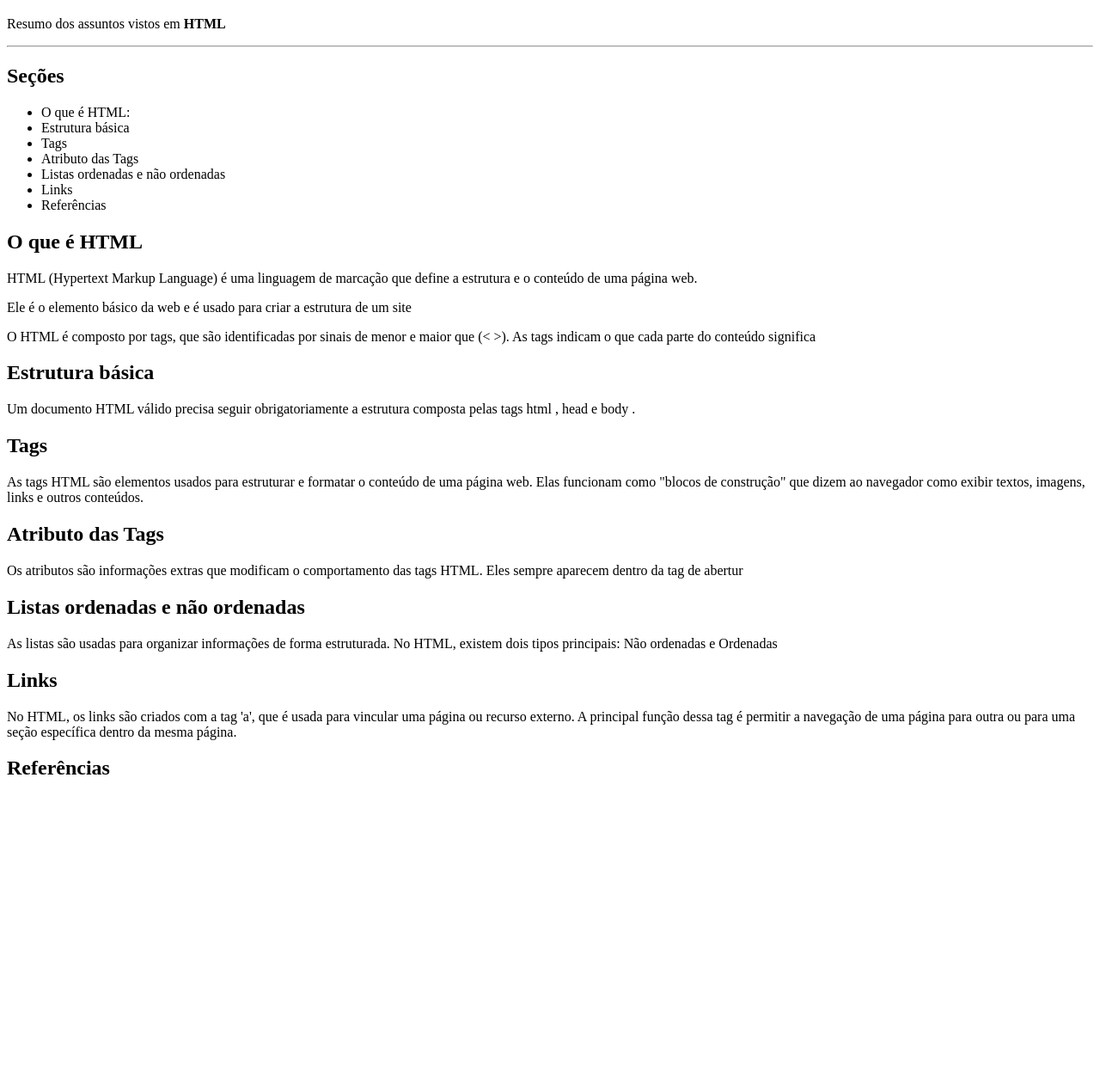
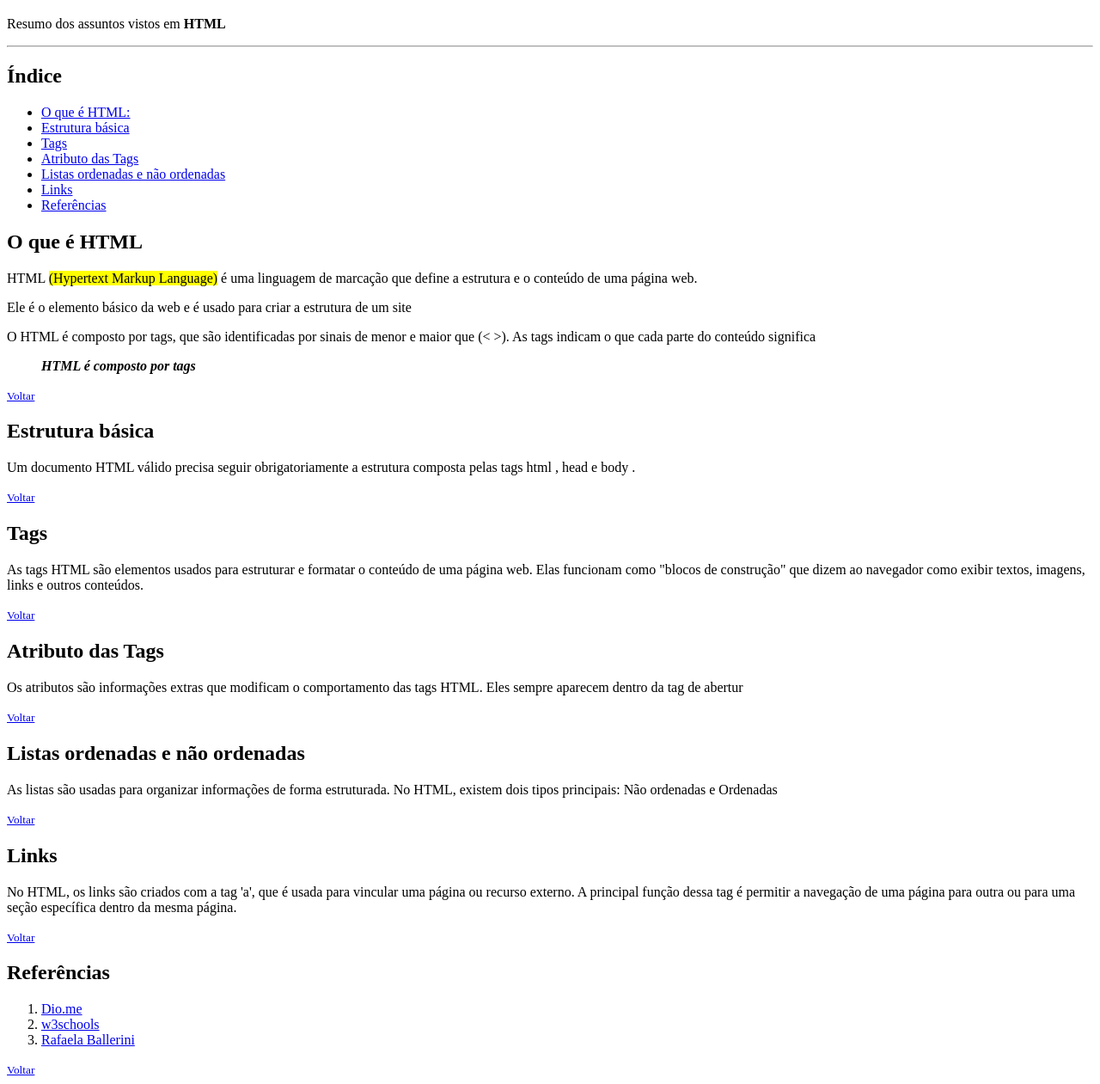
Before and after one commit to PaivaJON/dioHTML, a plain HTML site: page index.html in a window 1280 px wide. Shown: the part 61-1322 px from the top of the page at 86% size. Before the commit the page ends 988 px from the top, so only its background shows below. Drawn offline with Linux system fonts and the light colour scheme.

Commit message:
Organização do esqueleto e criação dos links.

```diff
--- a/index.html
+++ b/index.html
@@ -9,34 +9,53 @@
             <p>Resumo dos assuntos vistos em <strong>HTML</strong></p>
             <hr>
         </header>
-        <h2>Seções</h2>
+        <h2 id="indice">Índice</h2>
         <Section>
                 <ul>
-                    <li>O que é HTML:</li>
-                    <li>Estrutura básica</li>
-                    <li>Tags</li>
-                    <li>Atributo das Tags</li>
-                    <li>Listas ordenadas e não ordenadas</li>
-                    <li>Links</li>
-                    <li>Referências</li>
+                    <li><a href="#html">O que é HTML:</a></li>
+                    <li><a href="#estruturabasica">Estrutura básica</a></li>
+                    <li><a href="#tags">Tags</a></li>
+                    <li><a href="#atributotags">Atributo das Tags</a></li>
+                    <li><a href="#listas">Listas ordenadas e não ordenadas</a></li>
+                    <li><a href="#links">Links</a></li>
+                    <li><a href="#ref">Referências</a></li>
                 </ul>
         </Section>
-        <h2>O que é HTML</h2>
-            <p>HTML (Hypertext Markup Language) é uma linguagem de marcação que define a estrutura e o conteúdo de uma página web.</p>
+        <h2 id="html">O que é HTML</h2>
+            <p>HTML <mark>(Hypertext Markup Language)</mark> é uma linguagem de marcação que define a estrutura e o conteúdo de uma página web.</p>
             <p>Ele é o elemento básico da web e é usado para criar a estrutura de um site</p>
             <p>O HTML é composto por tags, que são identificadas por sinais de menor e maior que (< >). As tags indicam o que cada parte do conteúdo significa</p>
-        <h2>Estrutura básica</h2>
+            <blockquote><i><strong> HTML é composto por tags</strong></i></blockquote>
+            <small><a href="#indice">Voltar</a></small>
+        <h2 id="estruturabasica">Estrutura básica</h2>
             <p>Um documento HTML válido precisa seguir obrigatoriamente a estrutura composta pelas tags html , head e body .</p>
-        <h2>Tags</h2>
+            <small><a href="#indice">Voltar</a></small>
+        <h2 id="tags">Tags</h2>
             <p>As tags HTML são elementos usados para estruturar e formatar o conteúdo de uma página web. Elas funcionam como "blocos de construção" que dizem ao navegador como exibir textos, imagens, links e outros conteúdos.</p>
-        <h2>Atributo das Tags</h2>
+            <small><a href="#indice">Voltar</a></small>
+        <h2 id="atributotags">Atributo das Tags</h2>
             <p>Os atributos são informações extras que modificam o comportamento das tags HTML. Eles sempre aparecem dentro da tag de abertur</p>
-        <h2>Listas ordenadas e não ordenadas</h2>
+            <small><a href="#indice">Voltar</a></small>
+        <h2 id="listas">Listas ordenadas e não ordenadas</h2>
             <p>As listas são usadas para organizar informações de forma estruturada. No HTML, existem dois tipos principais: Não ordenadas e Ordenadas</p>
-        <h2>Links</h2>
+            <small><a href="#indice">Voltar</a></small>
+        <h2 id="links">Links</h2>
             <p>No HTML, os links são criados com a tag 'a', que é usada para vincular uma página ou recurso externo. A principal função dessa tag é permitir a navegação de uma página para outra ou para uma seção específica dentro da mesma página.</p>
-        <h2>Referências</h2>
-            <p></p>
-
+            <small><a href="#indice">Voltar</a></small>
+        <h2 id="ref">Referências</h2>
+            <p>
+                <ol>
+                    <li>
+                        <a href="http://dio.me" title="Dio.me" target="_blank">Dio.me</a>
+                    </li>
+                    <li>
+                        <a href="https://www.w3schools.com/html/html_intro.asp" title="w3schools" target="_self">w3schools</a>
+                    </li>
+                    <li>
+                        <a href="https://www.youtube.com/watch?v=Fhy-5CtVkiM" title="Rafaela Ballerini" target="_blank">Rafaela Ballerini</a>
+                    </li>
+                </ol>
+            </p>
+            <small><a href="#indice">Voltar</a></small>
     </body>
 </html>
```
